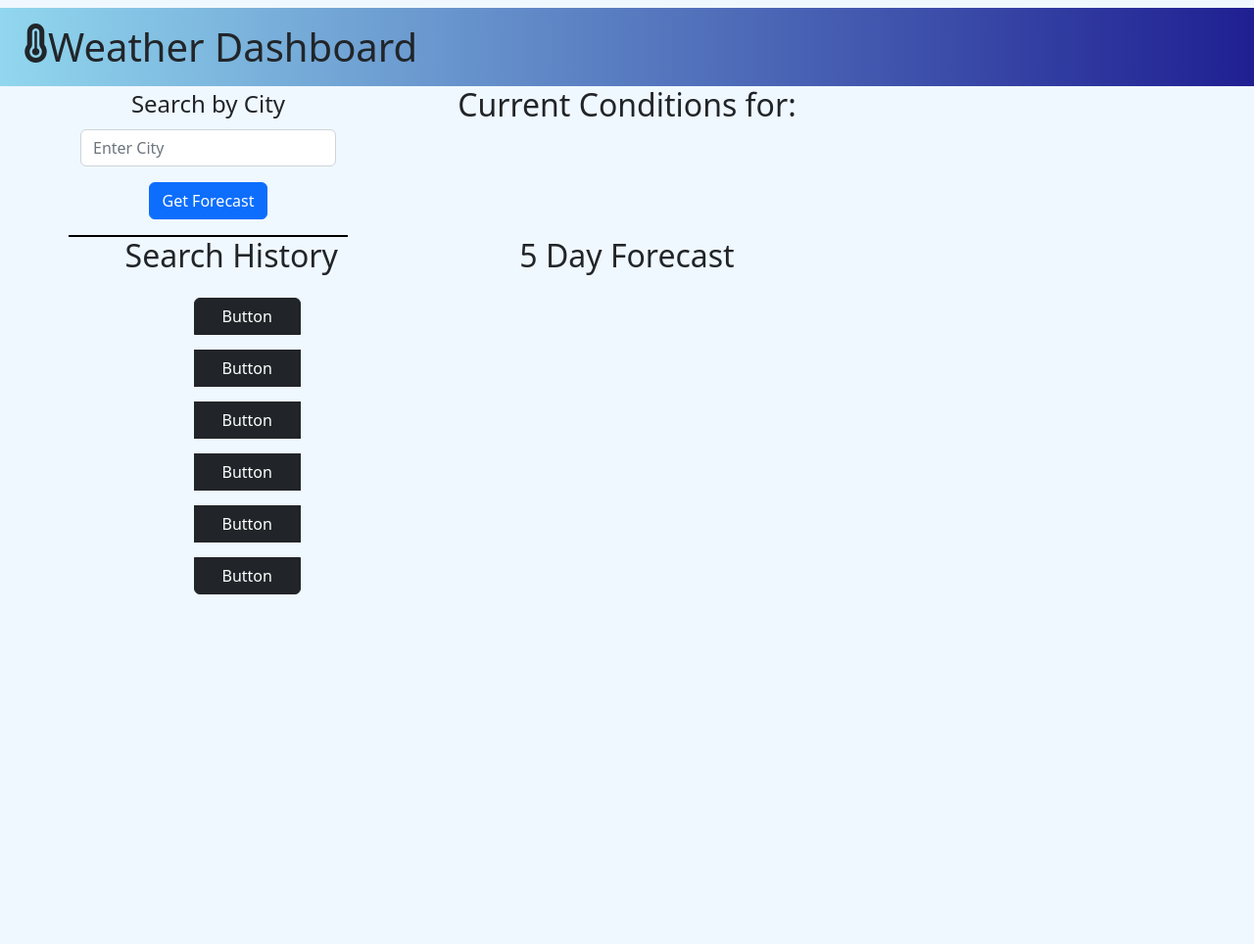
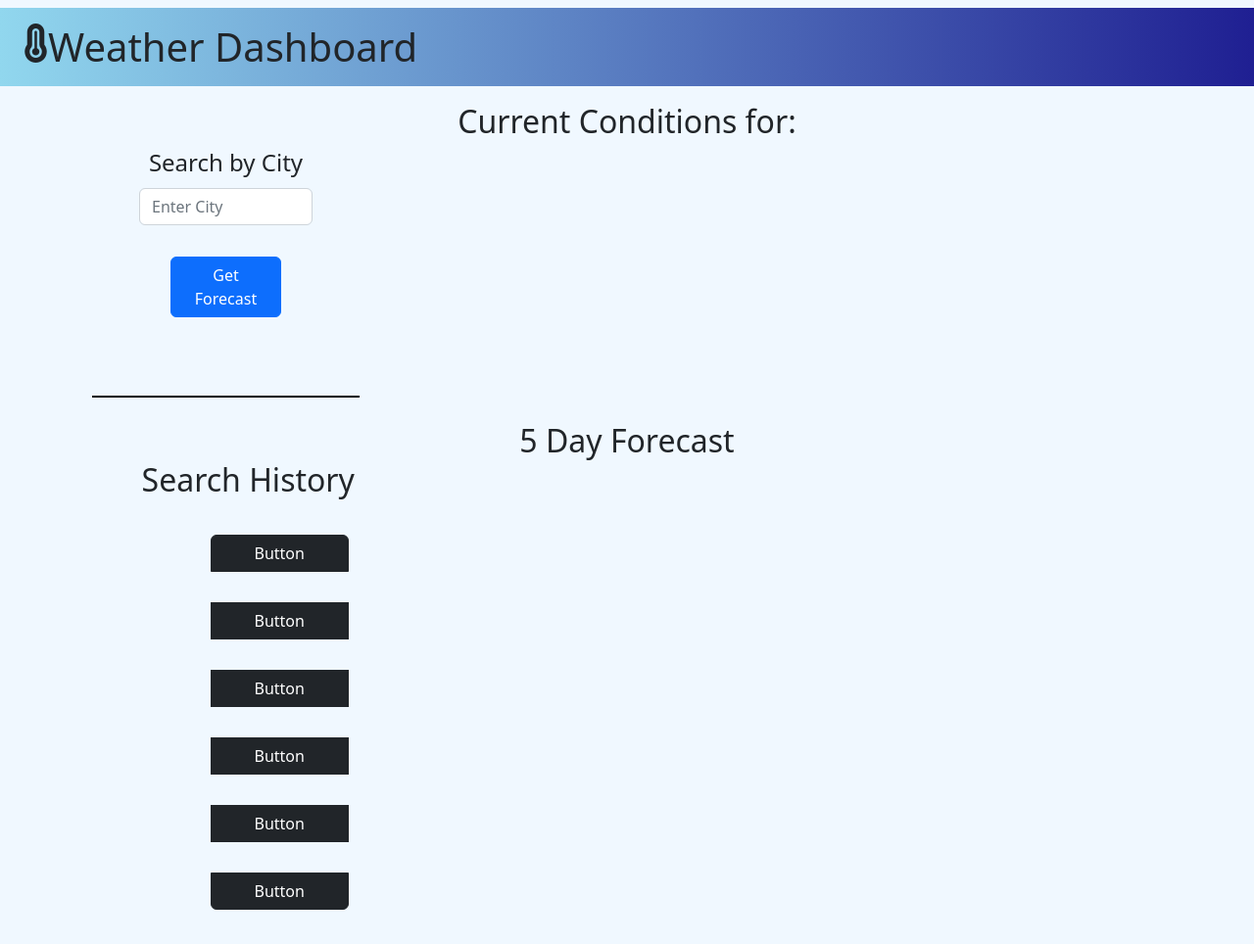
Before and after one commit to brittanyb89/Weathering-the-Storm, a website built with Vite: page index.html in a window 1280 px wide. Shown: the whole page at 98% size. Before the commit the page ends 800 px from the top, so only its background shows below. Built offline with nearby package versions, Linux system fonts and the light colour scheme.

Commit message:
Adjusted margin and paddings

```diff
--- a/src/style.css
+++ b/src/style.css
@@ -19,10 +19,27 @@ body {
   }
 
   button {
-    padding: 1rem;
-    margin: 1rem;
+    padding: 2rem;
+    margin: 2rem;
+  }
+
+  h2 {
+    padding: .15rem;
+    margin: .15rem;
   }
 
 div .col-3 {
     border-bottom: 2px solid black;
+    margin: 0;
+    padding: 3rem;
   }
+
+div .row {
+  padding: .5rem;
+  margin: .25rem;
+}
+
+div .col {
+  padding: .5rem;
+  margin: 2rem;
+}
```
